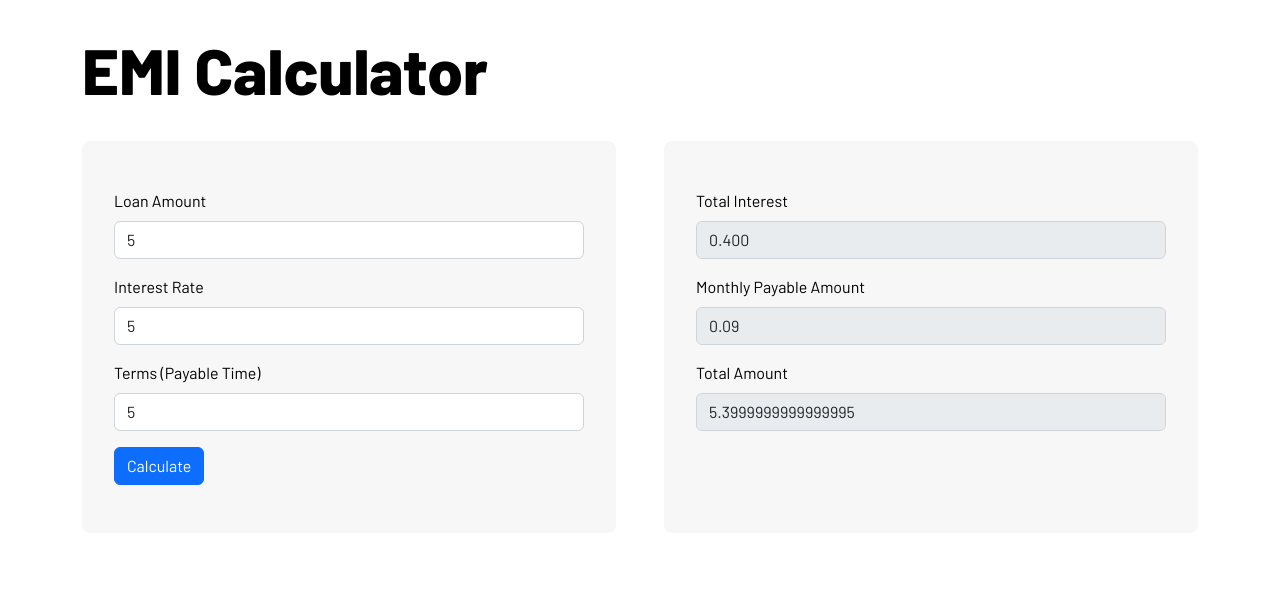
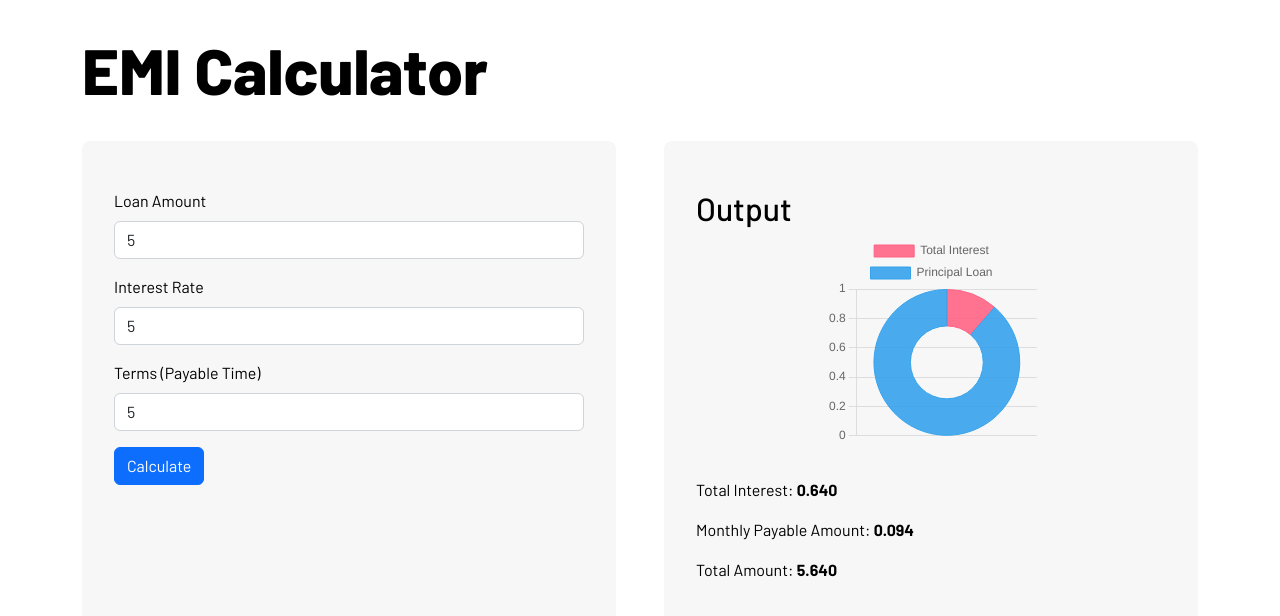
Before and after one commit to ramesh-kunwar/EMI-calculator-JS, a plain HTML site: page index.html in a window 1280 px wide. Both pictures are taken after typing "5", "5", "5" into the empty fields and a click on the button "Calculate". Drawn offline with nearby package versions, Linux system fonts and the light colour scheme.

Commit message:
Chart added

```diff
--- a/index.html
+++ b/index.html
@@ -1,95 +1,70 @@
 <!DOCTYPE html>
 <html lang="en">
+
 <head>
   <meta charset="utf-8" />
   <meta name="viewport" content="width=device-width, initial-scale=1" />
-    <title>Bootstrap demo</title>
-    <link
-      href="https://cdn.jsdelivr.net/npm/bootstrap@5.2.2/dist/css/bootstrap.min.css"
-      rel="stylesheet"
-      integrity="sha384-Zenh87qX5JnK2Jl0vWa8Ck2rdkQ2Bzep5IDxbcnCeuOxjzrPF/et3URy9Bv1WTRi"
-      crossorigin="anonymous"
-    />
+  <title>EMI Calculator</title>
+  <link href="https://cdn.jsdelivr.net/npm/bootstrap@5.2.2/dist/css/bootstrap.min.css" rel="stylesheet"
+    integrity="sha384-Zenh87qX5JnK2Jl0vWa8Ck2rdkQ2Bzep5IDxbcnCeuOxjzrPF/et3URy9Bv1WTRi" crossorigin="anonymous" />
 
   <link rel="stylesheet" href="./style.css" />
 </head>
+
 <body>
   <div class="container">
     <h1 class="app-heading">EMI Calculator</h1>
-
+    <!-- loan calculator section -->
     <div class="loan-calculation-section">
+      <!-- input section -->
       <div class="input-section">
         <form id="input-form-section">
           <div class="mb-3">
             <label for="amount" class="form-label"> Loan Amount</label>
-              <input
-                id="loan-amount-input"
-                type="number"
-                class="form-control"
-              />
-              <!-- <div class="form-text">Enter Principal Amount.</div> -->
+            <input id="loan-amount-input" type="number" class="form-control" />
           </div>
           <div class="mb-3">
             <label for="interestRate" class="form-label">Interest Rate</label>
-              <input
-                id="interest-rate-input"
-                type="number"
-                step="any"
-                class="form-control"
-              />
+            <input id="interest-rate-input" type="number" step="any" class="form-control" />
           </div>
           <div class="mb-3">
             <label for="terms" class="form-label">Terms (Payable Time)</label>
-              <input
-                id="payable-time-input"
-                type="number"
-                class="form-control"
-              />
+            <input id="payable-time-input" type="number" class="form-control" />
           </div>
 
           <button type="submit" class="btn btn-primary">Calculate</button>
         </form>
       </div>
+      <!-- output section -->
       <div class="output-section">
+        <h2>Output</h2>
+        <div class="chart-container container">
+          <canvas id="myChart"></canvas>
+        </div>
         <form id="output-form-section">
           <div class="mb-3">
-              <label for="totalInterestAmount" class="form-label">
-                Total Interest</label
-              >
-              <input
-                id="interest-amout-output"
-                type="number"
-                class="form-control"
-                disabled
-              />
+            Total Interest:
+            <span id="interest-amout-output"> 0</span>
           </div>
           <div class="mb-3">
-              <label for="interestRate" class="form-label"
-                >Monthly Payable Amount</label
-              >
-              <input
-                id="monthly-payable-output"
-                type="number"
-                class="form-control"
-                disabled
-              />
+            Monthly Payable Amount:
+            <span id="monthly-payable-output"> 0</span>
           </div>
           <div class="mb-3">
-              <label for="" class="form-label"
-                >Total Amount</label
-              >
-              <input
-                id="total-amount-output"
-                type="number"
-                class="form-control"
-                disabled
-              />
+            Total Amount:
+            <span id="total-amount-output" class="text-bold"> 0</span>
+          </div>
       </div>
       </form>
     </div>
   </div>
   </div>
 
+  <script src="https://cdnjs.cloudflare.com/ajax/libs/Chart.js/3.9.1/chart.min.js"
+    integrity="sha512-ElRFoEQdI5Ht6kZvyzXhYG9NqjtkmlkfYk0wr6wHxU9JEHakS7UJZNeml5ALk+8IKlU6jDgMabC3vkumRokgJA=="
+    crossorigin="anonymous" referrerpolicy="no-referrer"></script>
+
   <script src="./main.js"></script>
 </body>
+
 </html>
--- a/main.js
+++ b/main.js
@@ -42,12 +42,12 @@ function calculateMontlyPayment() {
 
   const lower = Math.pow(1 + interestRatePerMOnth, numberOfYear) - 1;
 
-  const EMI = (upper / lower).toFixed(2);
+  const EMI = (upper / lower).toFixed(3);
   return EMI;
 }
 
 function calculateTotalPayableAmount() {
-  return calculateMontlyPayment() * getPayableTimeInYear();
+  return (calculateMontlyPayment() * getPayableTimeInYear()).toFixed(3);
 }
 
 function calculateTotalInterest() {
@@ -56,13 +56,43 @@ function calculateTotalInterest() {
 
 // DISPLAYING THE RESULT
 function displayResult() {
-  interestAmountPayment.value = calculateTotalInterest();
-  monthlyPaymentOutput.value = calculateMontlyPayment();
-  totalAmountOutput.value = calculateTotalPayableAmount();
+  interestAmountPayment.textContent = calculateTotalInterest();
+  monthlyPaymentOutput.textContent = calculateMontlyPayment();
+  totalAmountOutput.textContent = calculateTotalPayableAmount();
 }
 
-// Event Listners
 inputFormSection.addEventListener("submit", (e) => {
   e.preventDefault();
   displayResult();
+
+  displayChart();
 });
+
+// Making a chart with the given data
+function displayChart() {
+  const ctx = document.getElementById("myChart");
+  const myChart = new Chart(ctx, {
+    type: "doughnut",
+    data: {
+      labels: ["Total Interest", "Principal Loan"],
+      datasets: [
+        {
+          data: [calculateTotalInterest(), getLoanAmount()],
+          backgroundColor: [
+            "rgba(255, 99, 132, 0.9)",
+            "rgba(54, 162, 235, 0.9)",
+          ],
+          borderColor: ["rgba(255, 99, 132, 1)", "rgba(54, 162, 235, 1)"],
+          borderWidth: 1,
+        },
+      ],
+    },
+    options: {
+      scales: {
+        y: {
+          beginAtZero: true,
+        },
+      },
+    },
+  });
+}
--- a/style.css
+++ b/style.css
@@ -21,8 +21,35 @@
     border-radius: .5rem;
 
 }
+.output-section span{
+    font-weight: bolder;
+}
 .loan-calculation-section{
     display: flex;
     justify-content: space-between;
+    /* height: 400px; */
     gap: 3rem;
+    /* flex-wrap: wrap; */
 }
+
+/* Chart */
+.chart-container{
+    margin-bottom: 2rem;
+    width: 50%;
+}
+
+
+@media (max-width:800px){
+    .loan-calculation-section{
+        display: block;
+        justify-content: space-between;
+        gap: 3rem;
+        /* flex-wrap: wrap; */
+    }
+    .input-section, .output-section{
+        background-color: rgba(172, 172, 172,.1);
+        width: 100%;
+      margin: 2rem auto;
+
+    }
+}
```
Lines whose indentation alone changed are shown as unchanged.
